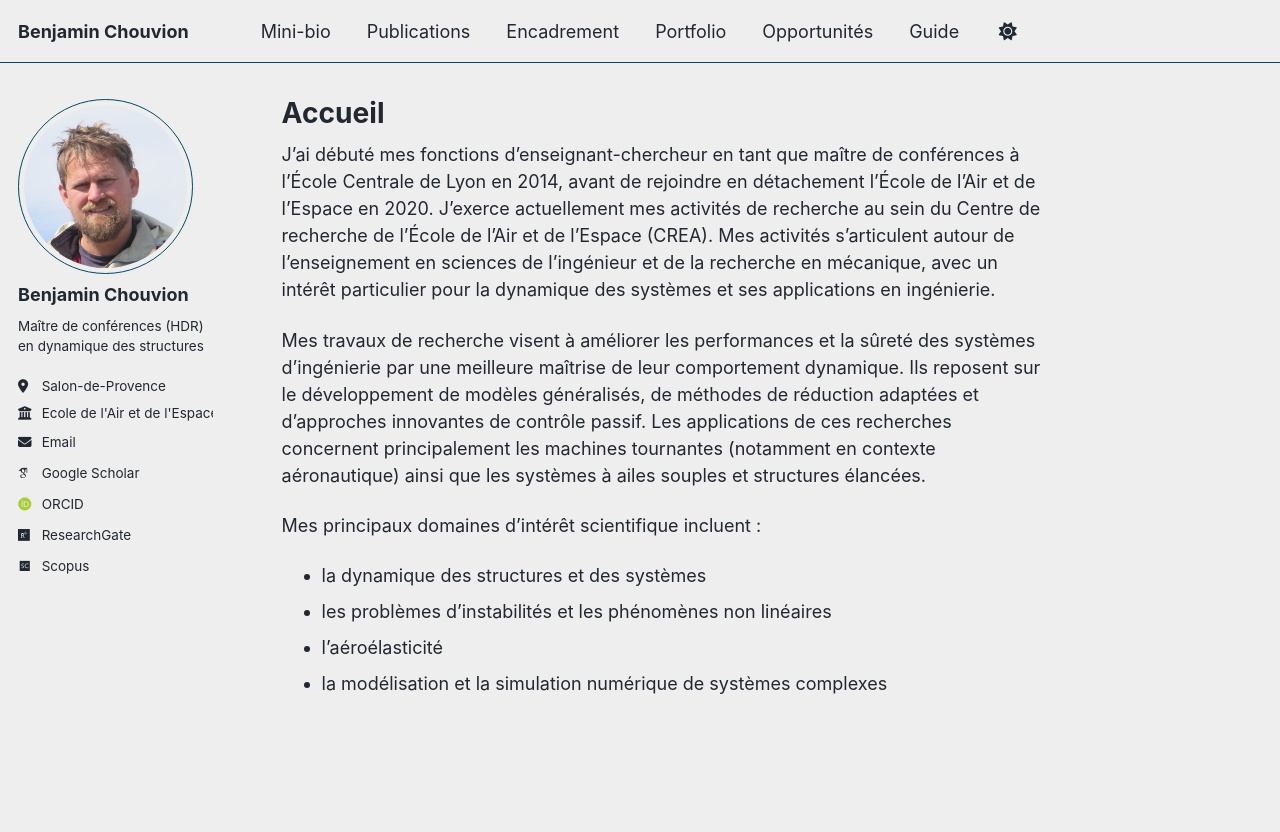
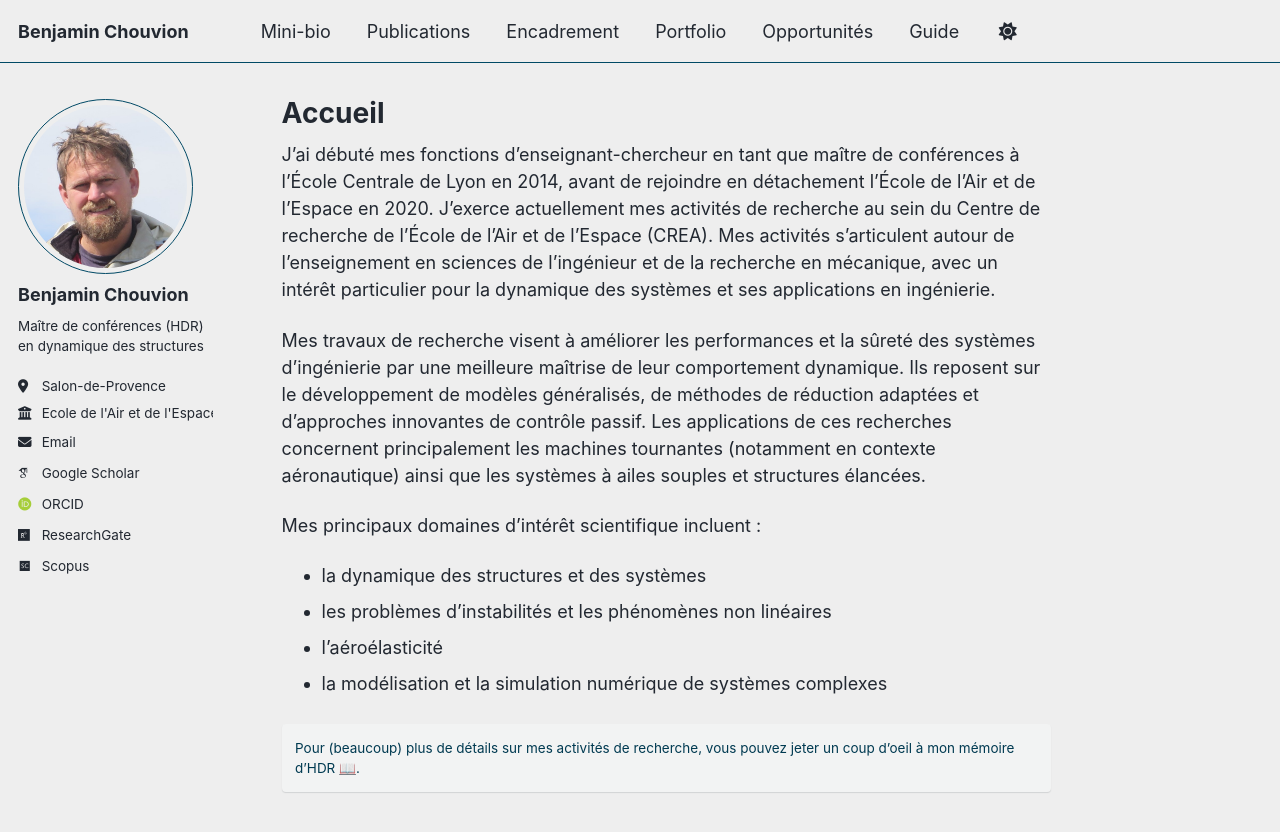
Before and after one commit to benjamin-chouvion/benjamin-chouvion.github.io, a Jekyll site: the page built from _pages/about.md, in a window 1280 px wide. Shown: the top 832 px of the page. Built offline with Jekyll 4.4.1, drawn with Linux system fonts in a browser that asks for light colours; some web fonts are replaced; a script bundle is joined from its source files by our own code; library files that are not in the unit come from our copies.

Commit message:
Update about.md

```diff
--- a/_pages/about.md
+++ b/_pages/about.md
@@ -18,5 +18,5 @@
 - l'aéroélasticité
 - la modélisation et la simulation numérique de systèmes complexes
 
-<!-- Pour (beaucoup) plus de détails sur mes activités de recherche, vous pouvez jeter un coup d'oeil à mon mémoire d'HDR [📖](https://hal.science/tel-04664503v1).
-{: .notice} -->
+Pour (beaucoup) plus de détails sur mes activités de recherche, vous pouvez jeter un coup d'oeil à mon mémoire d'HDR [📖](https://hal.science/tel-04664503v1).
+{: .notice}
```
